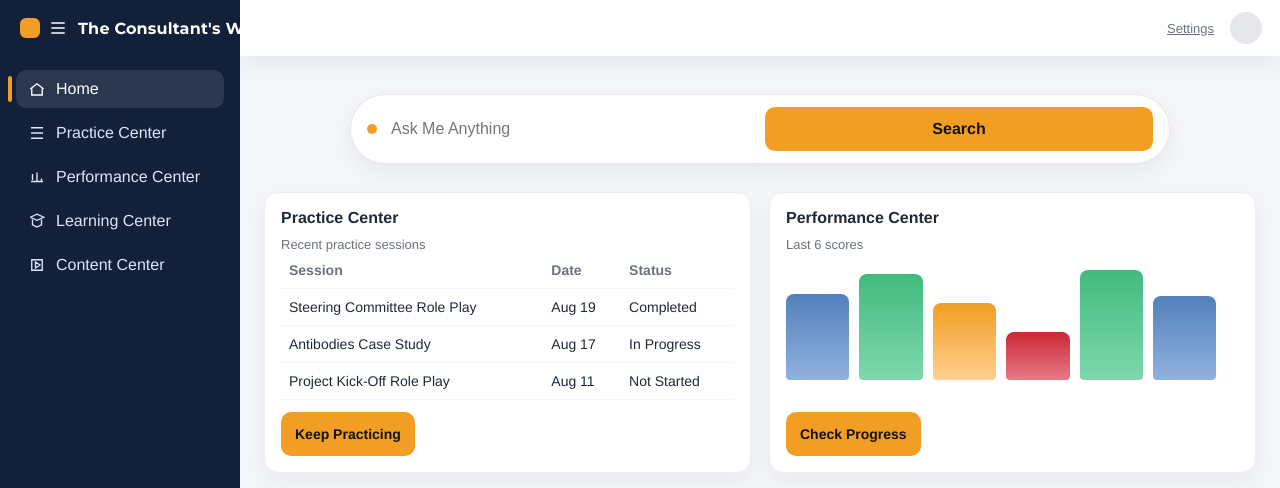
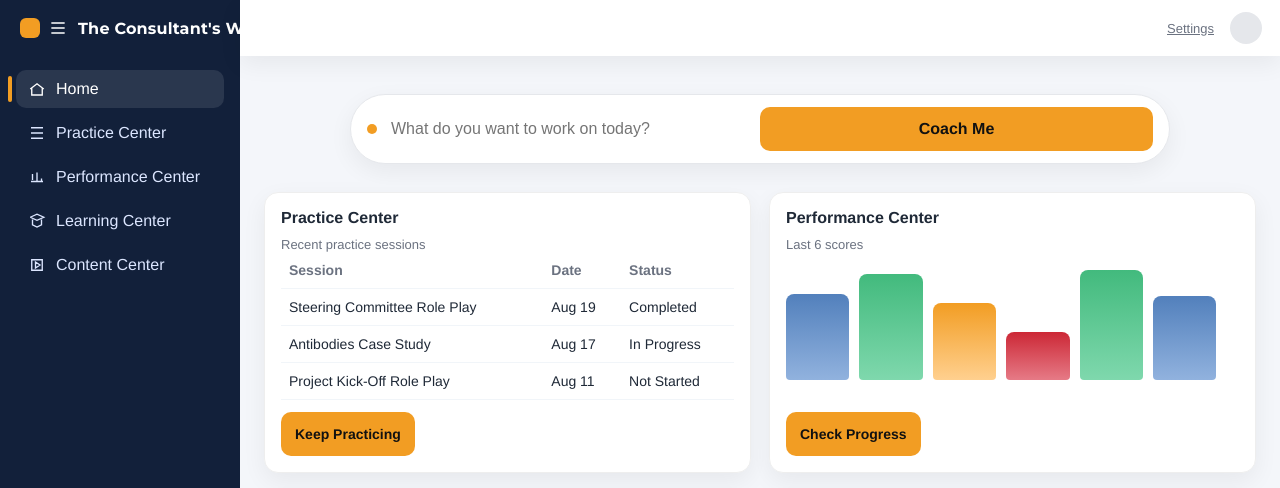
Before and after one commit to jackiemcmann1/PS_Enablement_Platform, a website: page index.html in a window 1280 px wide. Shown: the top 488 px of the page. Drawn offline with Linux system fonts and the light colour scheme.

Commit message:
style search placeholder coach button

```diff
--- a/index.html
+++ b/index.html
@@ -245,6 +245,9 @@
         outline: none;
         font-size: 16px;
         padding: 6px 4px;
+      }
+      .search .cta {
+        flex: 0 0 50%;   /* Half the width, stays right-aligned */
       }
       .search .dot {
         width: 10px;
@@ -660,8 +663,8 @@
           <div class="search-wrapper">
             <div class="search">
               <div class="dot"></div>
-              <input placeholder="Ask Me Anything" />
-              <a href="#practice" data-page="practice" class="cta">Search</a>
+              <input placeholder="What do you want to work on today?" />
+              <a href="#practice" data-page="practice" class="cta">Coach Me</a>
             </div>
           </div>
 
```
